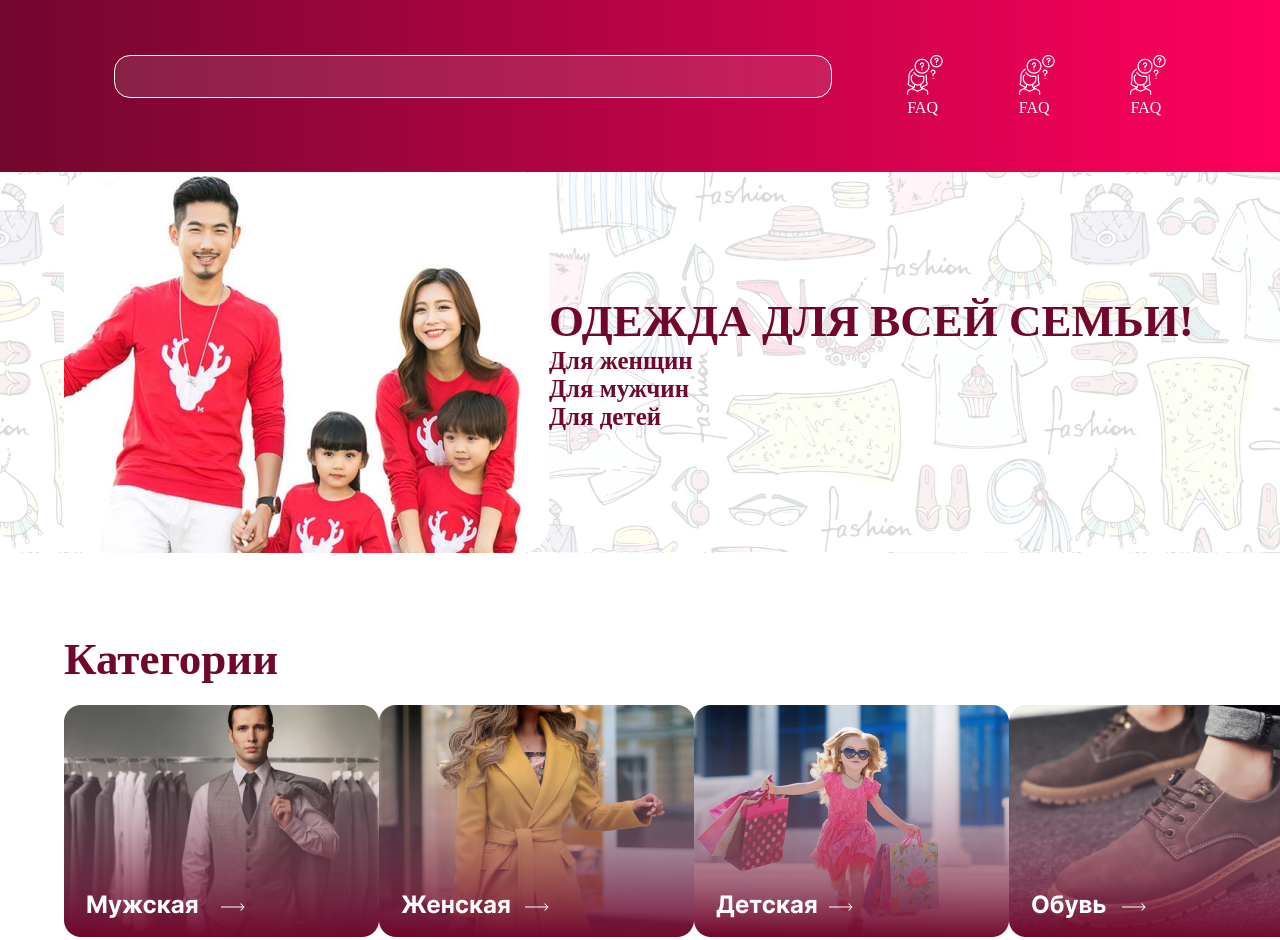
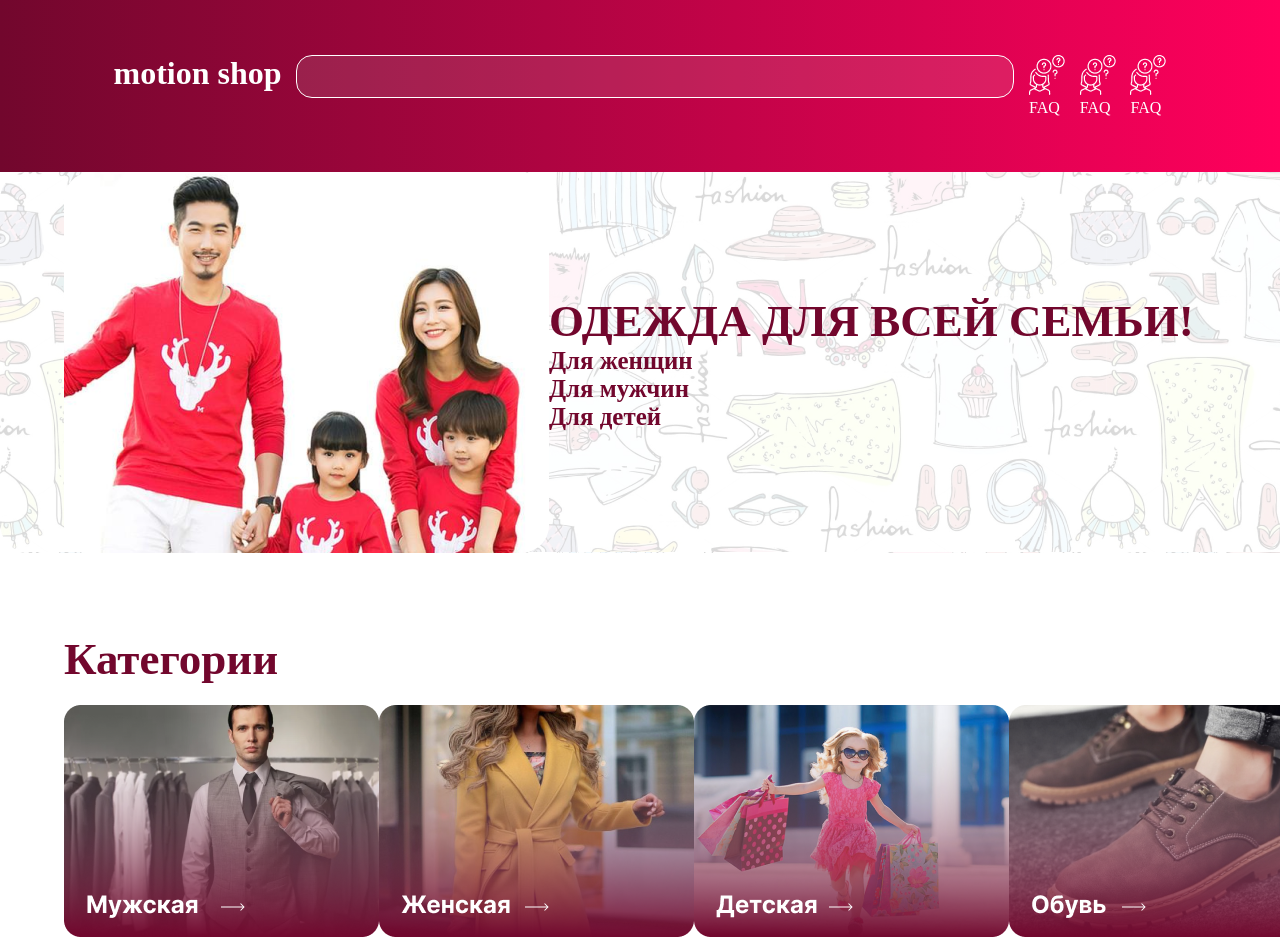
Before and after one commit to u1anbekovs/4season, a plain HTML site: page index.html in a window 1280 px wide. Shown: the top 940 px of the page. Drawn offline with Linux system fonts and the light colour scheme.

Commit message:
create log

```diff
--- a/index.html
+++ b/index.html
@@ -10,6 +10,7 @@
 <header id="header">
     <div class="container">
         <div class="header">
+            <h1>motion shop</h1>
                  <input class="in" type="search">
                 <div class="img-1">
                     <img src="img/image%20109%20(Traced).png" alt="">
```
